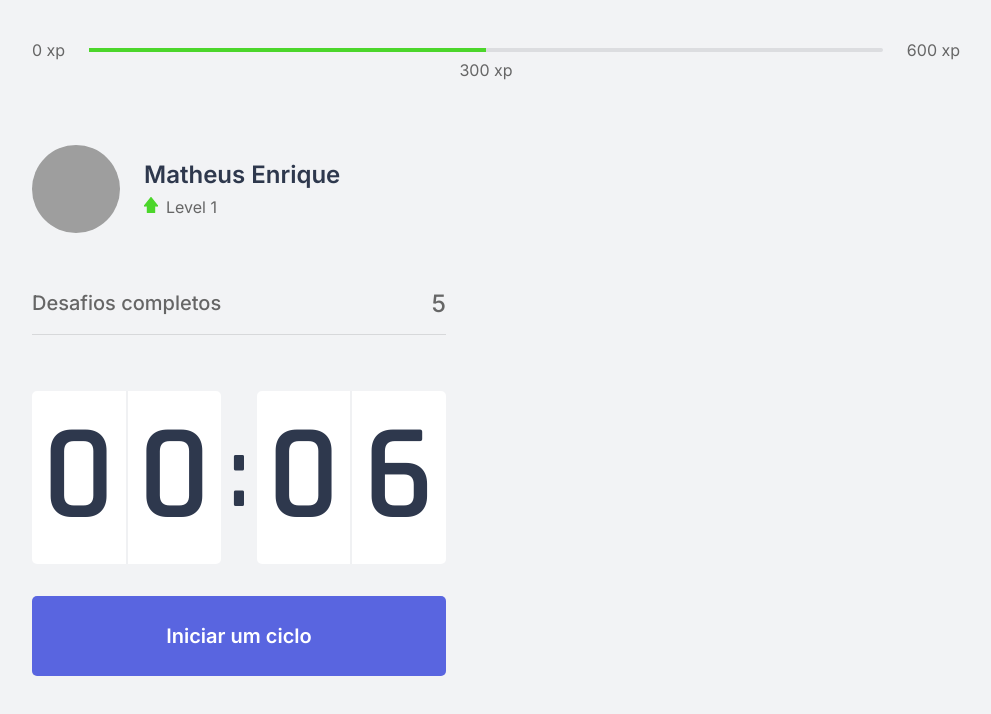
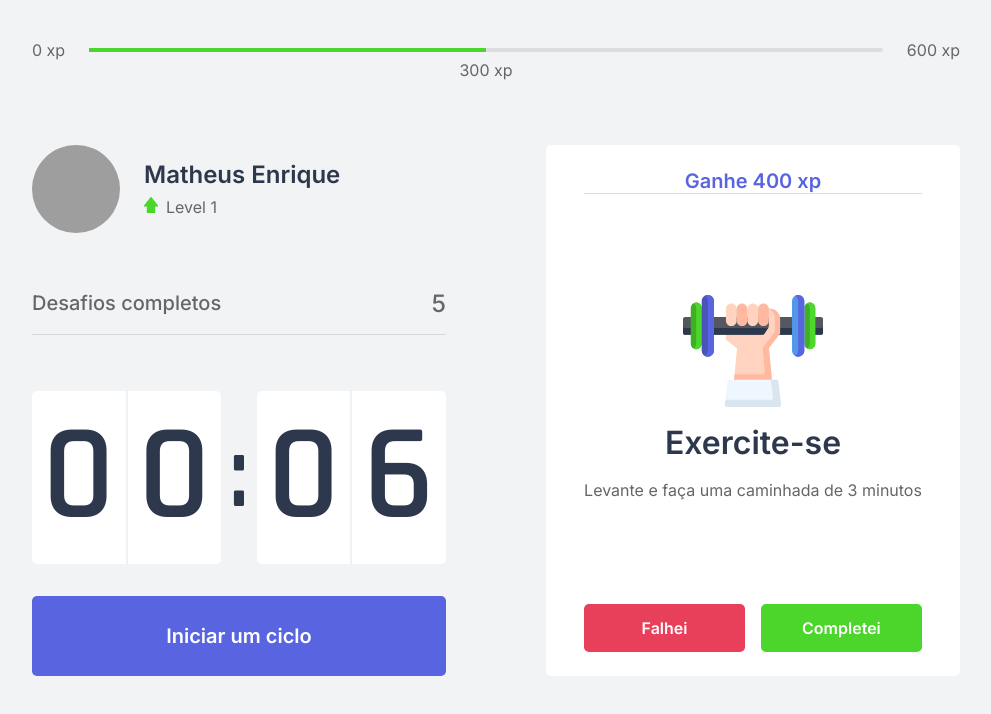
Before and after one commit to stylishcode/moveit-react-nextjs, a Next.js app: page / in a window 1280 px wide. Shown: the top 714 px of the page, without its empty margins (144-1135 px from the left). Built offline with nearby package versions, Linux system fonts and the light colour scheme; grey boxes are pictures that could not be loaded.

Commit message:
ChallengeBox finished

```diff
--- /dev/null
+++ b/src/components/ChallengeBox.tsx
@@ -0,0 +1,45 @@
+import styles from "../styles/components/challengeBoxContainer.module.css";
+
+export function ChallengeBox()  {
+  const hasActiveChallenge = true;
+
+  return (
+    <div className={styles.challengeBoxContainer}>
+      { hasActiveChallenge ? (
+        <div className={styles.challengeActive}>
+          <header>Ganhe 400 xp</header>
+
+          <main>
+            <img src="icons/body.svg" alt="Halter" />
+            <strong>Exercite-se</strong>
+            <p>Levante e faça uma caminhada de 3 minutos</p>
+          </main>
+
+          <footer>
+            <button
+              type="button"
+              className={styles.challengeFailedButton}
+            >
+              Falhei
+            </button>
+
+            <button
+              type="button"
+              className={styles.challengeSucceededButton}
+            >
+              Completei
+            </button>
+          </footer>
+        </div>
+      ) : (
+        <div className = {styles.challengeNotActive}>
+          <strong>Finalize um ciclo para receber desafios</strong>
+          <p>
+            <img src="icons/level-up.svg" alt="Level Up" />
+            Avance de level completando desafios
+          </p>
+        </div>
+      )}
+    </div>
+  );
+}
--- a/src/pages/index.tsx
+++ b/src/pages/index.tsx
@@ -2,6 +2,7 @@
 import { Countdown } from "../components/Countdown";
 import { ExperienceBar } from "../components/ExperienceBar";
 import { Profile }  from "../components/Profile";
+import { ChallengeBox } from "../components/ChallengeBox";
 
 import Head from "next/head";
 
@@ -24,7 +25,7 @@
         </div>
 
         <div>
-
+          <ChallengeBox />
         </div>
       </section>
     </div>
--- /dev/null
+++ b/src/styles/components/ChallengeBoxContainer.module.css
@@ -0,0 +1,110 @@
+.challengeBoxContainer {
+  height: 100%;
+
+  background-color: var(--white);
+  border-radius: 5px;
+  box-shadow: rgba(0, 0, 0, 0.05);
+  padding: 1.5rem 2rem;
+
+  display: flex;
+  flex-direction: column;
+  align-items: center;
+  justify-content: center;
+
+  text-align: center;
+}
+
+.challengeNotActive {
+  display: flex;
+  flex-direction: column;
+  align-items: center;
+}
+
+.challengeNotActive strong {
+  font-weight: 500;
+  font-size: 1.5rem;
+  line-height: 1.4;
+}
+
+.challengeNotActive p {
+  display: flex;
+  flex-direction: column;
+  align-items: center;
+  line-height: 1.4;
+  width: 70%; /*Para o texto ficar mais centralizado sem ocupar tudo*/
+  margin-top: 3rem;
+}
+
+.challengeNotActive p img {
+  margin-bottom: 1rem;
+}
+
+.challengeActive {
+  height: 100%;
+
+  display: flex;
+  flex-direction: column;
+}
+
+.challengeActive header {
+  color: var(--blue);
+  font-weight: 600;
+  font-size: 1.25rem;
+  padding-bottom: 0 2rem 1.5rem; /*top sides bottom*/
+  border-bottom: 1px solid var(--gray-line);
+}
+
+.challengeActive main {
+  flex: 1;
+  display: flex;
+  flex-direction: column;
+  align-items: center;
+  justify-content: center;
+}
+
+.challengeActive main strong {
+  font-weight: 600;
+  font-size: 2rem;
+  color: var(--title);
+  margin: 1rem 0 1rem;
+}
+
+.challengeActive main p {
+  line-height: 1.5;
+}
+
+.challengeActive footer {
+  display: grid;
+  grid-template-columns: 1fr 1fr;
+  gap: 1rem;
+}
+
+.challengeActive footer button {
+  height: 3rem;
+
+  display: flex;
+  align-items: center;
+  justify-content: center;
+
+  border: 0;
+  border-radius: 5px;
+
+  color: var(--white);
+
+  font-size: 1rem;
+  font-weight: 600;
+
+  transition: filter 0.2s;
+}
+
+.challengeActive footer button.challengeFailedButton {
+  background-color: var(--red);
+}
+
+.challengeActive footer button.challengeSucceededButton {
+  background-color: var(--green);
+}
+
+.challengeActive footer button:hover {
+  filter: brightness(0.9);
+}
```
